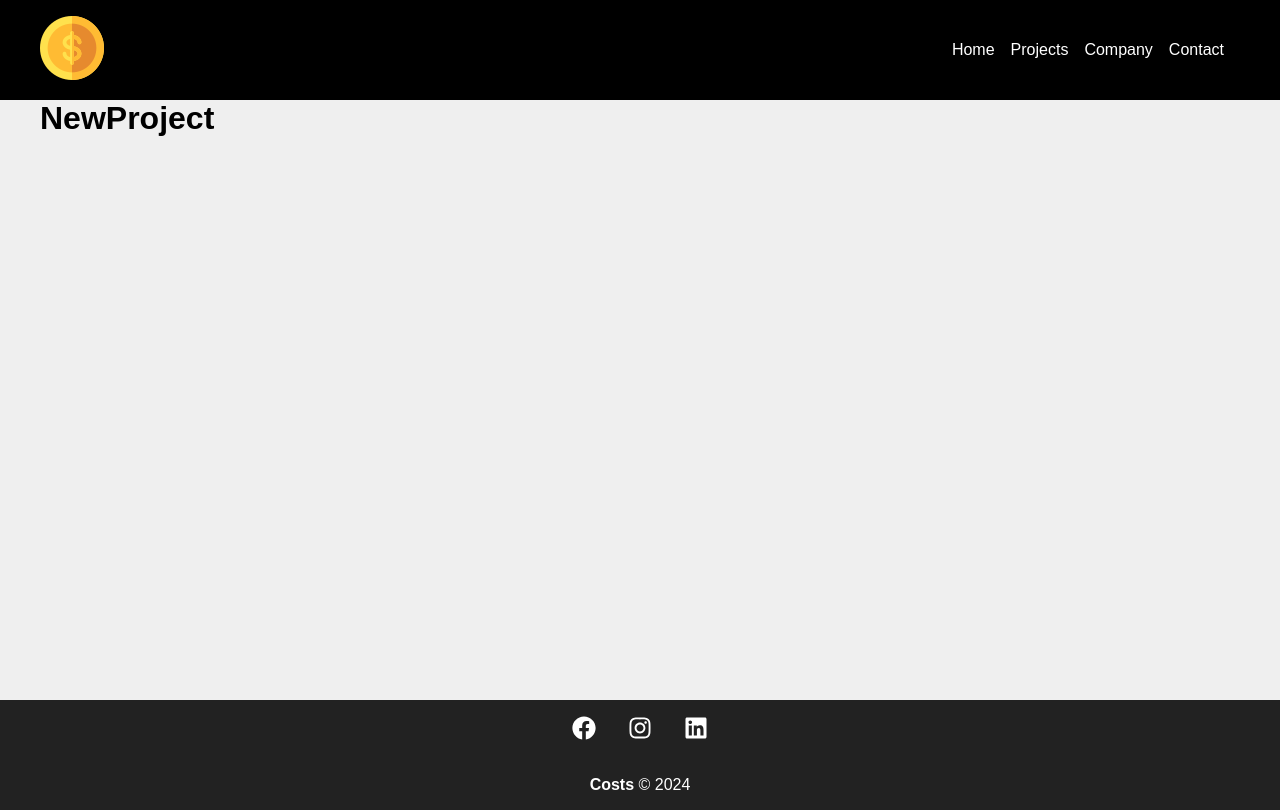
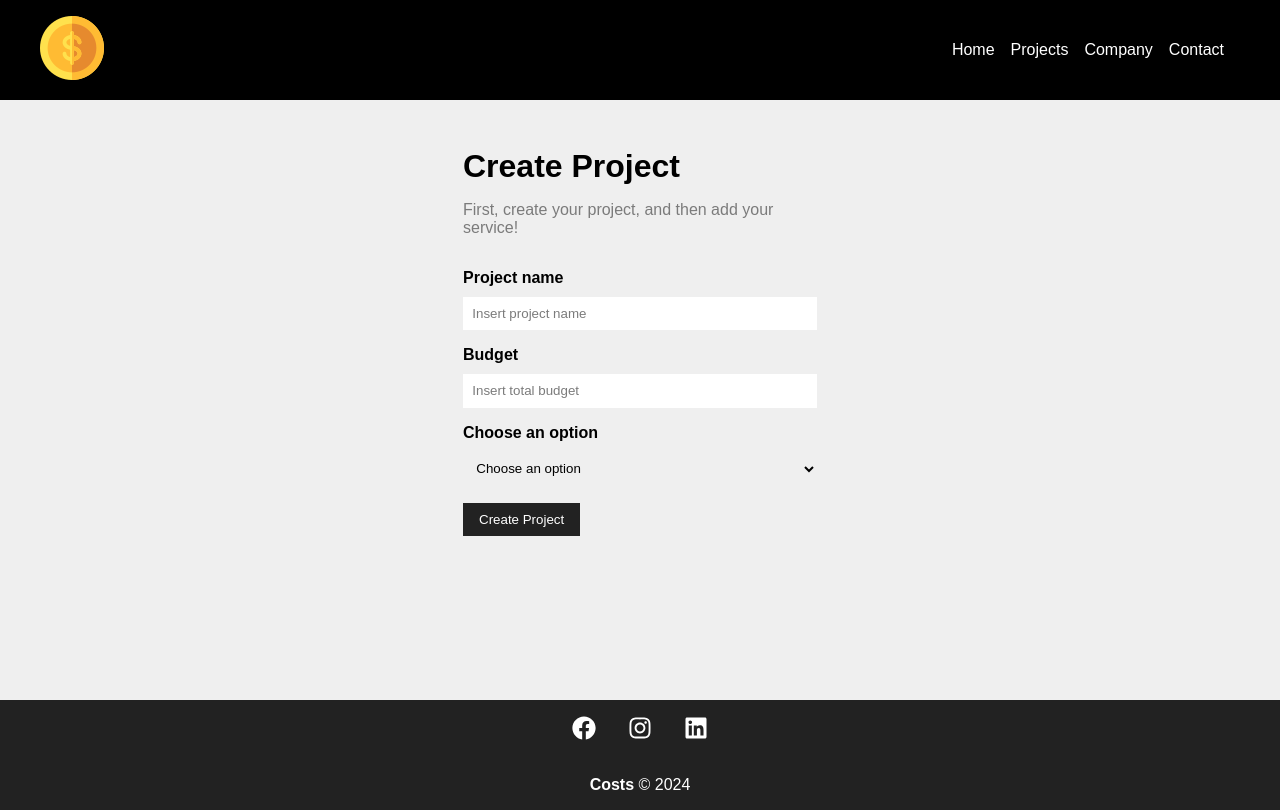
Before and after one commit to cauantt/Costs, a React (Create React App) app: page /newproject in a window 1280 px wide. Built offline with nearby package versions, Linux system fonts and the light colour scheme.

Commit message:
project forms ready

```diff
--- /dev/null
+++ b/src/components/form/Input.js
@@ -0,0 +1,21 @@
+import styles from './Input.module.css'
+
+
+function Input ({type, text, name, placeholder, handleOnChange, value}){
+
+
+    return(
+
+        <div className={styles.form_control}>
+            <label htmlFor={name}>{text}</label>
+            <input placeholder={placeholder} value={value} id={name} name={name} type={type} onChange={handleOnChange} />
+        </div>
+
+
+    )
+
+
+}
+
+
+export default Input
--- /dev/null
+++ b/src/components/form/Input.module.css
@@ -0,0 +1,34 @@
+.form_control {
+
+    display: flex;
+    flex-direction: column;
+    margin-bottom: 1em;
+
+
+
+}
+
+.form_control label {
+
+
+    margin-bottom: .6em;
+    font-weight: bold;
+
+
+}
+
+.form_control input {
+
+    padding: .7em;
+    border-radius: 0;
+    border: none;
+
+
+}
+
+
+.form_control input::placeholder {
+
+   color: #7b7b7b;
+
+}
--- /dev/null
+++ b/src/components/form/Select.js
@@ -0,0 +1,27 @@
+import styles from './Select.module.css'
+
+
+
+
+
+function Select ({ text, name, options, handleOnChange, value}){
+
+
+    return(
+
+        <div className={styles.form_control}>
+            <label htmlFor={name}>{text}</label>
+            <select name={name} id={name}>
+                <option value={value}>{text}</option>
+            </select>
+
+        </div>
+
+
+    )
+
+
+}
+
+
+export default Select
--- /dev/null
+++ b/src/components/form/Select.module.css
@@ -0,0 +1,27 @@
+.form_control {
+
+    display: flex;
+    flex-direction: column;
+    margin-bottom: 1em;
+
+
+
+}
+
+.form_control label {
+
+
+    margin-bottom: .6em;
+    font-weight: bold;
+
+
+}
+
+.form_control select {
+
+    padding: .7em;
+    border-radius: 0;
+    border: none;
+
+
+}
--- /dev/null
+++ b/src/components/form/Submit.js
@@ -0,0 +1,24 @@
+import styles from './Submit.module.css'
+
+
+
+
+
+function Submit ({ text}){
+
+
+    return(
+
+        <div >
+            <button className={styles.btn}>{text}</button>
+
+        </div>
+
+
+    )
+
+
+}
+
+
+export default Submit
--- /dev/null
+++ b/src/components/form/Submit.module.css
@@ -0,0 +1,18 @@
+.btn {
+
+    background-color: #222;
+    color: #fff;
+    padding: 0.7em 1.2em;
+    text-decoration: none;
+    transition: 0.5s;
+    cursor: pointer;
+    border: none;
+
+}
+
+.btn:hover {
+
+    color: #ffbb33;
+
+
+}
--- a/src/components/pages/NewProject.js
+++ b/src/components/pages/NewProject.js
@@ -1,8 +1,14 @@
+import Projectform from '../project/Projectform'
+import styles from './Newproject.module.css'
+
+
 function NewProject () {
 
     return(
-        <div>
-            <h1>NewProject</h1>
+        <div className={styles.newproject_container}>
+            <h1>Create Project</h1>
+            <p>First, create your project, and then add your service!</p>
+            <Projectform btnText="Create Project"/>
 
         </div>
 
--- /dev/null
+++ b/src/components/pages/Newproject.module.css
@@ -0,0 +1,22 @@
+.newproject_container{
+
+     width: 450px;
+     margin: 0 auto;
+     padding: 3em;
+}
+
+.newproject_container h1 {
+
+
+    margin-bottom: 0.5em;
+
+
+}
+
+.newproject_container p {
+
+
+    color: #7b7b7b;
+
+
+}
--- /dev/null
+++ b/src/components/project/Projectform.js
@@ -0,0 +1,33 @@
+import styles from './Projectform.module.css'
+import Input from '../form/Input'
+import Select from '../form/Select'
+import Submit from '../form/Submit'
+
+
+function Projectform ({btnText}) {
+
+    return(
+
+        <form className={styles.form}>
+            <div>
+            <Input name="name" type="text" text="Project name" placeholder="Insert project name"/>
+            </div>
+            <div>
+                <Input name="Budget" type="text" text="Budget" placeholder="Insert total budget" />
+            </div>
+
+                <Select name="category_id" text="Choose an option"/>
+
+                <Submit text={btnText} />
+
+
+
+
+        </form>
+
+    )
+
+
+}
+
+export default Projectform
--- /dev/null
+++ b/src/components/project/Projectform.module.css
@@ -0,0 +1,8 @@
+.form {
+
+    width: 100%;
+    margin: 2em 0;
+
+
+
+}
```
Also changed, not shown: src/App.js (line endings or trailing spaces).
